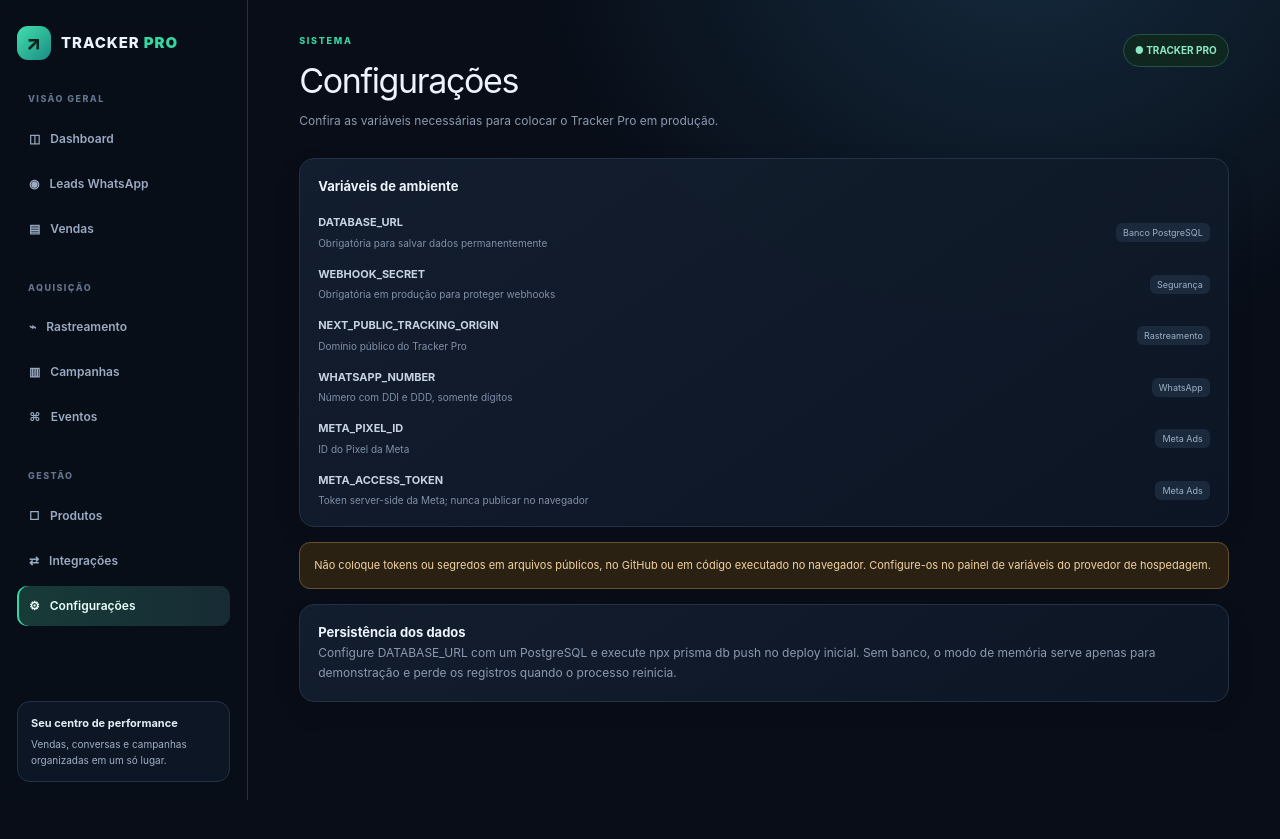
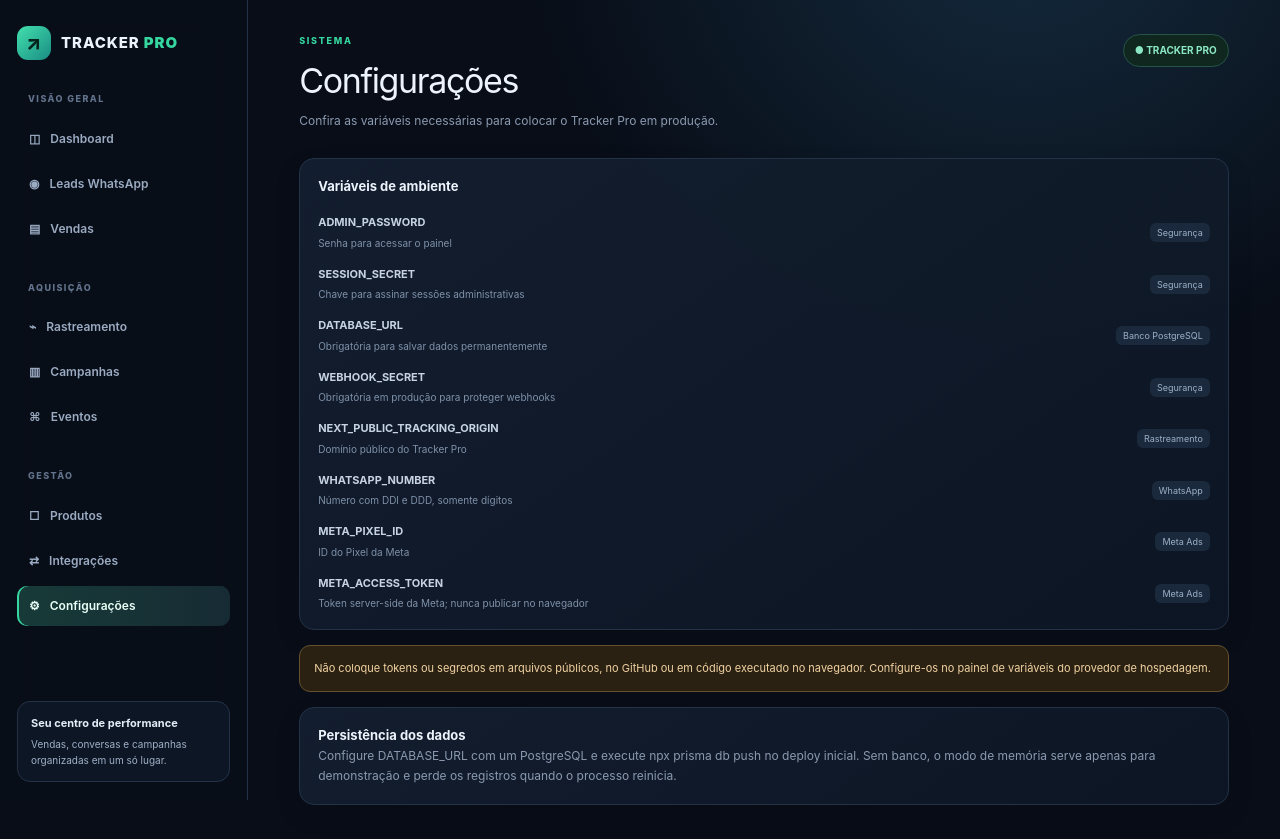
Before and after one commit to aprendaemcasa/trackeamento, a Next.js app: page /settings in a window 1280 px wide. Before the commit the page ends 800 px from the top, so only its background shows below. Built offline with nearby package versions, Linux system fonts and the light colour scheme.

Commit message:
Exibir variáveis de autenticação nas configurações

```diff
--- a/src/app/settings/page.tsx
+++ b/src/app/settings/page.tsx
@@ -1,3 +1,3 @@
 import {Shell,Header} from "@/components/shell";
-const rows=[["DATABASE_URL","Obrigatória para salvar dados permanentemente","Banco PostgreSQL"],["WEBHOOK_SECRET","Obrigatória em produção para proteger webhooks","Segurança"],["NEXT_PUBLIC_TRACKING_ORIGIN","Domínio público do Tracker Pro","Rastreamento"],["WHATSAPP_NUMBER","Número com DDI e DDD, somente dígitos","WhatsApp"],["META_PIXEL_ID","ID do Pixel da Meta","Meta Ads"],["META_ACCESS_TOKEN","Token server-side da Meta; nunca publicar no navegador","Meta Ads"]];
+const rows=[["ADMIN_PASSWORD","Senha para acessar o painel","Segurança"],["SESSION_SECRET","Chave para assinar sessões administrativas","Segurança"],["DATABASE_URL","Obrigatória para salvar dados permanentemente","Banco PostgreSQL"],["WEBHOOK_SECRET","Obrigatória em produção para proteger webhooks","Segurança"],["NEXT_PUBLIC_TRACKING_ORIGIN","Domínio público do Tracker Pro","Rastreamento"],["WHATSAPP_NUMBER","Número com DDI e DDD, somente dígitos","WhatsApp"],["META_PIXEL_ID","ID do Pixel da Meta","Meta Ads"],["META_ACCESS_TOKEN","Token server-side da Meta; nunca publicar no navegador","Meta Ads"]];
 export default function Settings(){return <Shell><Header tag="SISTEMA" title="Configurações" desc="Confira as variáveis necessárias para colocar o Tracker Pro em produção."/><section className="card"><div className="section-title">Variáveis de ambiente</div><div className="list">{rows.map(x=><div className="listrow" key={x[0]}><div><strong>{x[0]}</strong><div className="section-sub">{x[1]}</div></div><span className="grow"><span className="tag">{x[2]}</span></span></div>)}</div></section><div className="notice warn">Não coloque tokens ou segredos em arquivos públicos, no GitHub ou em código executado no navegador. Configure-os no painel de variáveis do provedor de hospedagem.</div><section className="card" style={{marginTop:15}}><div className="section-title">Persistência dos dados</div><p className="sub">Configure DATABASE_URL com um PostgreSQL e execute npx prisma db push no deploy inicial. Sem banco, o modo de memória serve apenas para demonstração e perde os registros quando o processo reinicia.</p></section></Shell>}
```
